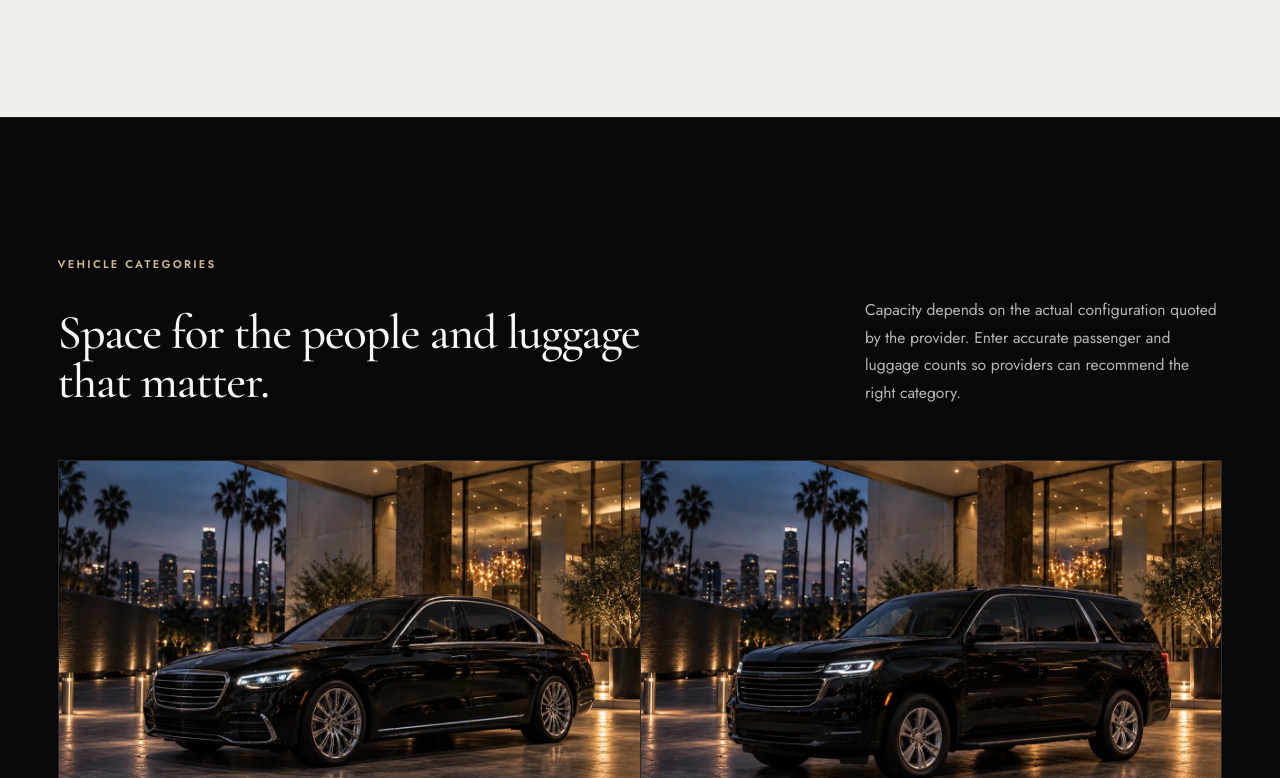
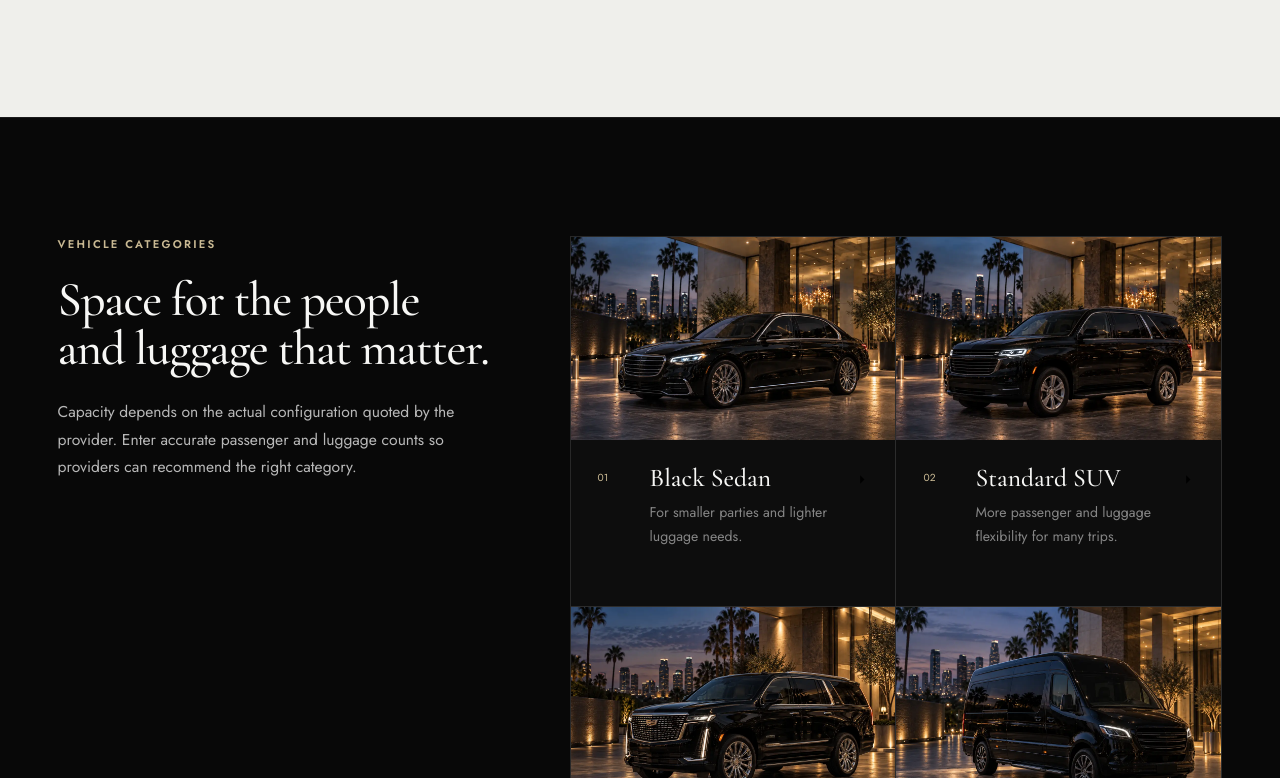
Before and after one commit to Jacob0693/regiarides, a Next.js app: page / in a window 1280 px wide. Shown: the part 4222-5000 px from the top of the page. Built offline with nearby package versions, Linux system fonts and the light colour scheme.

Commit message:
Keep vehicle grid in sixty-percent content column

```diff
--- a/src/app/globals.css
+++ b/src/app/globals.css
@@ -76,7 +76,7 @@ h1{margin:0;font-size:clamp(3.45rem,4.35vw,4.85rem);font-weight:500;letter-spaci
 .how-section{width:100%;max-width:none;padding-right:max(clamp(24px,4.5vw,72px),calc((100vw - var(--max-width))/2 + 72px));padding-left:max(clamp(24px,4.5vw,72px),calc((100vw - var(--max-width))/2 + 72px));background:#efefeb;color:#101010}.how-section .eyebrow{color:var(--accent-deep)}
 .step-grid{display:grid;grid-template-columns:repeat(3,1fr);gap:1px;background:rgba(0,0,0,.15);border:1px solid rgba(0,0,0,.15)}.step-card{min-height:290px;padding:32px;background:#efefeb}
 .step-card>span{color:var(--accent-deep);font-size:.66rem}.step-card h3{margin:75px 0 14px;font-size:2rem;font-weight:500;letter-spacing:-.02em;line-height:1}.step-card p{max-width:340px;color:#61615e}
-.vehicle-section{display:block}.vehicle-heading{display:grid;grid-template-columns:minmax(0,1.15fr) minmax(320px,.55fr);align-items:end;gap:60px;margin-bottom:54px}.vehicle-heading .eyebrow{grid-column:1/-1;margin-bottom:-36px}.vehicle-heading>p:last-child{max-width:540px;margin:0}.vehicle-list{display:grid;grid-template-columns:repeat(2,minmax(0,1fr));border-top:1px solid var(--line);border-left:1px solid var(--line)}
+.vehicle-section{display:grid;grid-template-columns:minmax(0,2fr) minmax(0,3fr);align-items:start;gap:clamp(56px,6vw,96px)}.vehicle-heading>p:last-child{max-width:480px;margin-top:25px}.vehicle-list{display:grid;grid-template-columns:repeat(2,minmax(0,1fr));border-top:1px solid var(--line);border-left:1px solid var(--line)}
 .vehicle-list article{min-width:0;border-right:1px solid var(--line);border-bottom:1px solid var(--line);background:var(--near-black);transition:background 180ms ease}.vehicle-list article:hover{background:var(--charcoal-light)}.vehicle-thumb{position:relative;aspect-ratio:16/10;overflow:hidden;background:#111}.vehicle-thumb img{object-fit:cover;transition:transform 420ms ease}.vehicle-list article:hover .vehicle-thumb img{transform:scale(1.025)}.vehicle-card-copy{display:grid;min-height:166px;grid-template-columns:34px 1fr auto;align-items:start;gap:18px;padding:25px 27px 28px}.vehicle-card-copy>span{padding-top:5px;color:var(--accent);font-size:.64rem}.vehicle-list h3{margin:0 0 9px;font-size:clamp(1.55rem,2vw,2rem);font-weight:500;line-height:1.05}.vehicle-card-copy>svg{width:17px;margin-top:6px;color:#777}.vehicle-list p{max-width:520px}
 .trust-section{display:grid;grid-template-columns:minmax(0,1fr) minmax(430px,.9fr);gap:90px;border-top:1px solid var(--line-soft)}.trust-copy>p{max-width:590px}.trust-points{display:grid;gap:15px;margin-top:34px}
 .provider-section{display:grid;min-height:680px;grid-template-columns:1fr 1fr;border-top:1px solid var(--line);background:#101010}.provider-visual{position:relative;min-height:560px;overflow:hidden;border-right:1px solid var(--line);background:#0b0b0b}.provider-visual>img{z-index:0;object-fit:cover;object-position:center}.provider-visual:after{position:absolute;z-index:1;inset:0;background:linear-gradient(to top,rgba(4,4,4,.82) 0%,transparent 52%),linear-gradient(90deg,transparent 65%,rgba(10,10,10,.34));content:""}.provider-photo-label{position:absolute;z-index:2;bottom:34px;left:38px;display:flex;flex-direction:column}.provider-photo-label span{font-size:.68rem;font-weight:650;letter-spacing:.2em}.provider-photo-label small{margin-top:8px;color:var(--accent);font-size:.56rem;letter-spacing:.23em}
@@ -91,7 +91,7 @@ footer{padding:70px max(clamp(24px,4.5vw,72px),calc((100vw - var(--max-width))/2
 .footer-legal{display:flex;align-items:flex-end;justify-content:space-between;gap:40px;padding-top:28px;border-top:1px solid var(--line-soft);color:#666}.footer-legal p{max-width:820px;margin:0;font-size:.65rem;line-height:1.62}.footer-legal small{flex:none;font-size:.63rem}
 
 @media(max-width:1100px){
-  .site-header{grid-template-columns:1fr auto}.desktop-nav{display:none}.mobile-menu{position:relative;display:block}.mobile-menu summary{display:grid;width:40px;height:40px;place-content:center;gap:6px;cursor:pointer;list-style:none}.mobile-menu summary::-webkit-details-marker{display:none}.mobile-menu summary span{display:block;width:18px;height:1px;background:var(--white)}.mobile-menu nav{position:absolute;top:52px;right:-140px;display:flex;width:min(84vw,360px);flex-direction:column;padding:20px;border:1px solid var(--line);background:rgba(10,10,10,.98);box-shadow:0 24px 60px rgba(0,0,0,.45)}.mobile-menu nav a{padding:13px 8px;border-bottom:1px solid var(--line-soft);color:#d6d6d3;font-size:.84rem}.hero{min-height:auto}.hero-grid{min-height:auto;grid-template-columns:1fr;gap:64px;padding-top:154px;padding-bottom:104px}.hero-content{max-width:780px}.quote-panel{max-width:720px}.hero-image{object-position:62% center}.service-grid{grid-template-columns:1fr 1fr}.audience-grid{grid-template-columns:1fr 1fr}.vehicle-heading{grid-template-columns:1fr;gap:24px}.vehicle-heading .eyebrow{grid-column:auto;margin-bottom:0}.trust-section{grid-template-columns:1fr;gap:56px}.provider-section{grid-template-columns:1fr}.provider-visual{min-height:440px;border-right:0;border-bottom:1px solid var(--line)}.faq-section{grid-template-columns:1fr;gap:48px}.faq-heading{position:static}
+  .site-header{grid-template-columns:1fr auto}.desktop-nav{display:none}.mobile-menu{position:relative;display:block}.mobile-menu summary{display:grid;width:40px;height:40px;place-content:center;gap:6px;cursor:pointer;list-style:none}.mobile-menu summary::-webkit-details-marker{display:none}.mobile-menu summary span{display:block;width:18px;height:1px;background:var(--white)}.mobile-menu nav{position:absolute;top:52px;right:-140px;display:flex;width:min(84vw,360px);flex-direction:column;padding:20px;border:1px solid var(--line);background:rgba(10,10,10,.98);box-shadow:0 24px 60px rgba(0,0,0,.45)}.mobile-menu nav a{padding:13px 8px;border-bottom:1px solid var(--line-soft);color:#d6d6d3;font-size:.84rem}.hero{min-height:auto}.hero-grid{min-height:auto;grid-template-columns:1fr;gap:64px;padding-top:154px;padding-bottom:104px}.hero-content{max-width:780px}.quote-panel{max-width:720px}.hero-image{object-position:62% center}.service-grid{grid-template-columns:1fr 1fr}.audience-grid{grid-template-columns:1fr 1fr}.vehicle-section,.trust-section{grid-template-columns:1fr;gap:56px}.provider-section{grid-template-columns:1fr}.provider-visual{min-height:440px;border-right:0;border-bottom:1px solid var(--line)}.faq-section{grid-template-columns:1fr;gap:48px}.faq-heading{position:static}
 }
 
 @media(max-width:760px){
```
